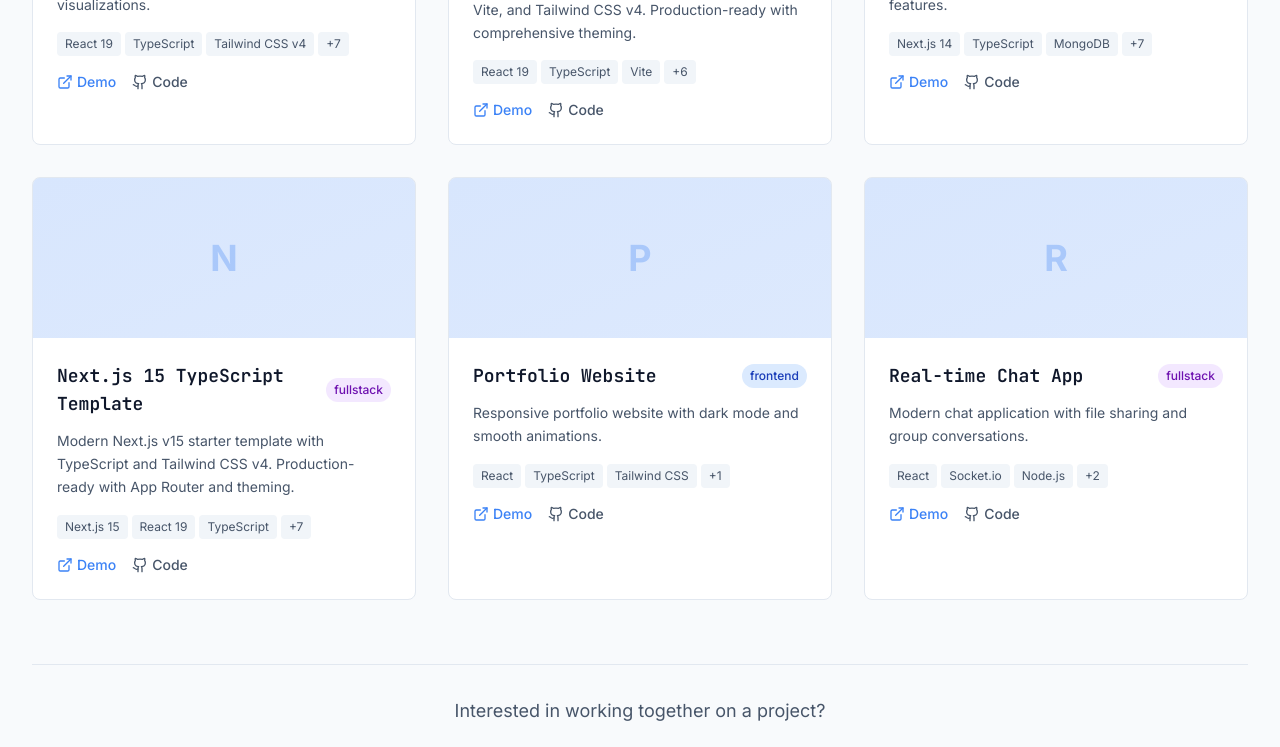
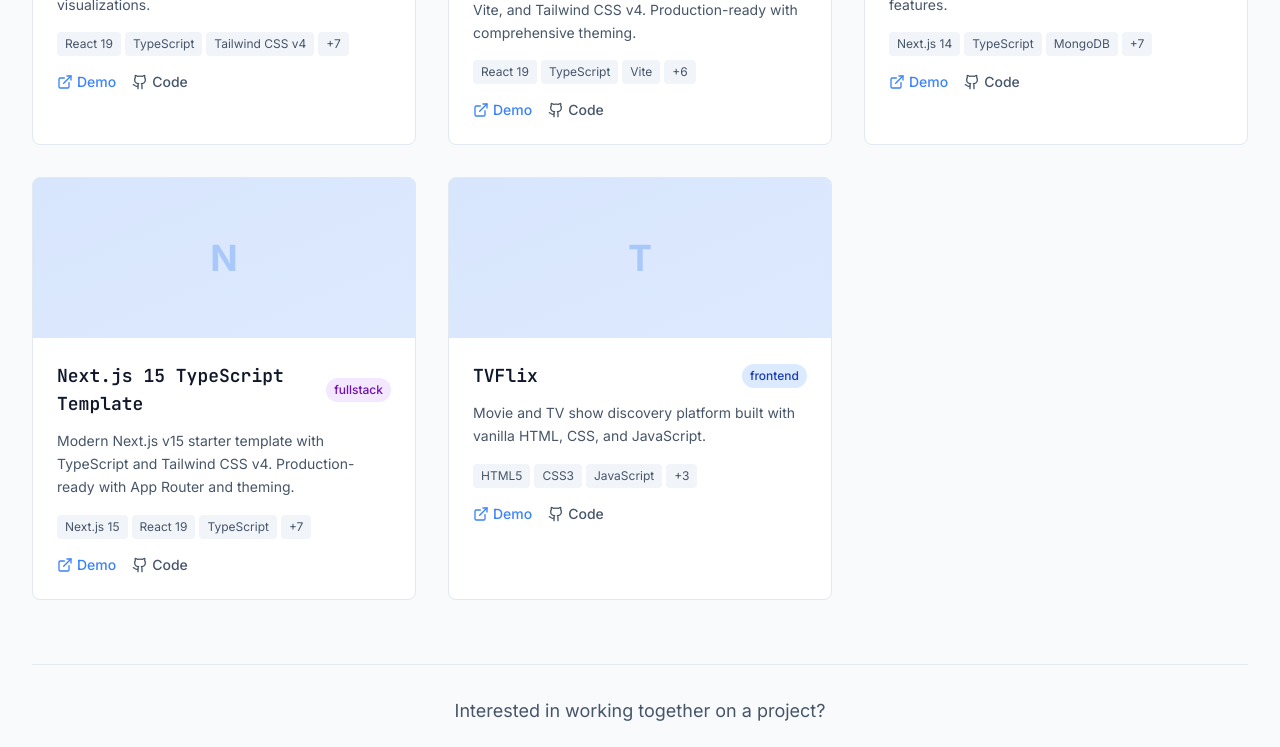
Before and after one commit to YousifAbozid/YousifAbozid.github.io, a React (Vite) app: page / in a window 1280 px wide. Shown: the part 10634-11381 px from the top of the page. Built offline with nearby package versions, Linux system fonts and the light colour scheme.

Commit message:
fix: update project details for TVFlix, changing title, description, and technologies to reflect new features and tech stack

```diff
--- a/src/data/portfolio.ts
+++ b/src/data/portfolio.ts
@@ -369,30 +369,23 @@ export const projects: Project[] = [
   },
   {
     id: '5',
-    title: 'Portfolio Website',
+    title: 'TVFlix',
     description:
-      'Responsive portfolio website with dark mode and smooth animations.',
+      'Movie and TV show discovery platform built with vanilla HTML, CSS, and JavaScript.',
     longDescription:
-      'A modern portfolio website built with React, TypeScript, and Tailwind CSS. Features dark mode toggle, smooth scroll animations, contact form, and fully responsive design. Optimized for performance and accessibility.',
+      'TVFlix is a web application that provides a platform for discovering the latest movies and trending TV shows. Built entirely with vanilla HTML, CSS, and JavaScript, it demonstrates strong foundational web development skills without relying on frameworks. Features a user-friendly interface for browsing available content, searching for films, and exploring trending entertainment. The project showcases clean code architecture, responsive design principles, and effective DOM manipulation using pure JavaScript.',
     image: '/api/placeholder/600/400',
-    technologies: ['React', 'TypeScript', 'Tailwind CSS', 'Framer Motion'],
+    technologies: [
+      'HTML5',
+      'CSS3',
+      'JavaScript',
+      'Responsive Design',
+      'DOM Manipulation',
+      'Web APIs',
+    ],
     category: 'frontend',
-    githubUrl: 'https://github.com/YousifAbozid/portfolio',
-    demoUrl: 'https://yousifabozid.github.io',
-    featured: false,
-  },
-  {
-    id: '6',
-    title: 'Real-time Chat App',
-    description:
-      'Modern chat application with file sharing and group conversations.',
-    longDescription:
-      'A real-time chat application with private messaging, group chats, file sharing, and emoji reactions. Built with React, Socket.io, and Node.js. Features message encryption, user presence indicators, and mobile-responsive design.',
-    image: '/api/placeholder/600/400',
-    technologies: ['React', 'Socket.io', 'Node.js', 'MongoDB', 'CloudFront'],
-    category: 'fullstack',
-    githubUrl: 'https://github.com/YousifAbozid/chat-app',
-    demoUrl: 'https://chat-demo.example.com',
+    githubUrl: 'https://github.com/YousifAbozid/Tvflix',
+    demoUrl: 'https://yousifabozid.github.io/Tvflix/',
     featured: false,
   },
 ];
```
